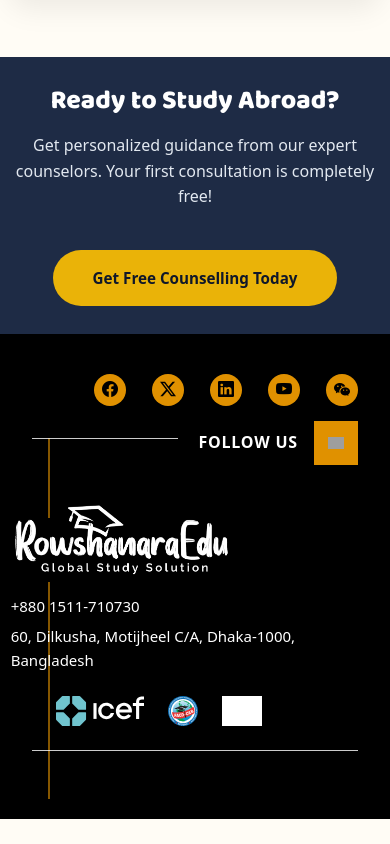
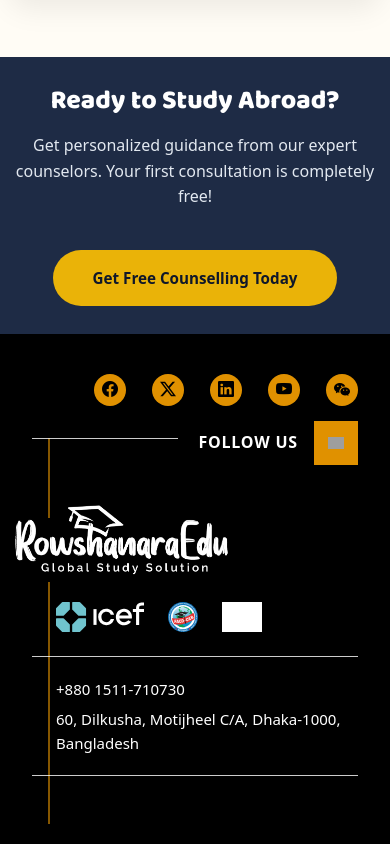
Before and after one commit to princeshiamofficial/Rowshanara-Edu, a Next.js app: page / in a window 390 px wide. Shown: the part 3220-4064 px from the top of the page. Before the commit the page ends 4039 px from the top, so only its background shows below. Built offline with nearby package versions, Linux system fonts and the light colour scheme; grey boxes are pictures that could not be loaded.

Commit message:
style: add horizontal divider below phone and address line in footer

```diff
--- a/src/components/Footer.tsx
+++ b/src/components/Footer.tsx
@@ -124,16 +124,9 @@ const Footer = () => {
 
             {/* Logo and Partners Grid */}
             <div className="footer-logo-partners-row">
-              <div className="footer-logo-container" style={{ flexDirection: 'column', alignItems: 'flex-start', gap: '1rem' }}>
+              <div className="footer-logo-container">
                 {/* eslint-disable-next-line @next/next/no-img-element */}
                 <img src="/logo.png" alt="Logo" style={{ height: '75px', filter: 'brightness(0) invert(1)' }} />
-
-                {/* Phone & Address */}
-                <div className="footer-meta-line" style={{ fontSize: '0.9375rem', fontWeight: 500, opacity: 1 }}>
-                  <span>+880 1511-710730</span>
-                  <span className="footer-pipe">|</span>
-                  <span>60, Dilkusha, Motijheel C/A, Dhaka-1000, Bangladesh</span>
-                </div>
               </div>
 
               <div className="footer-partners-container" style={{ display: 'flex', gap: '3rem', alignItems: 'center', flexWrap: 'wrap' }}>
@@ -184,7 +177,14 @@ const Footer = () => {
                 <a href="#" style={{ textDecoration: 'none', color: '#fff' }}>Accessibility</a>
               </div>
 
-              {/* Address block moved to logo container */}
+              <div className="footer-meta-line" style={{ fontSize: '0.9375rem', marginBottom: '1.25rem', fontWeight: 500, opacity: 1 }}>
+                <span>+880 1511-710730</span>
+                <span className="footer-pipe">|</span>
+                <span>60, Dilkusha, Motijheel C/A, Dhaka-1000, Bangladesh</span>
+              </div>
+
+              {/* Added bottom divider */}
+              <div style={{ borderTop: '1px solid rgba(255, 255, 255, 0.8)', marginBottom: '1.25rem', marginLeft: '-1.5rem', width: 'calc(100% + 1.5rem)' }}></div>
 
               <div className="footer-meta-line" style={{ display: 'none', fontSize: '0.9375rem', fontWeight: 500, opacity: 1 }}>
                 <span>TEQSA Provider ID: PRV12002 (Australian University)</span>
```
